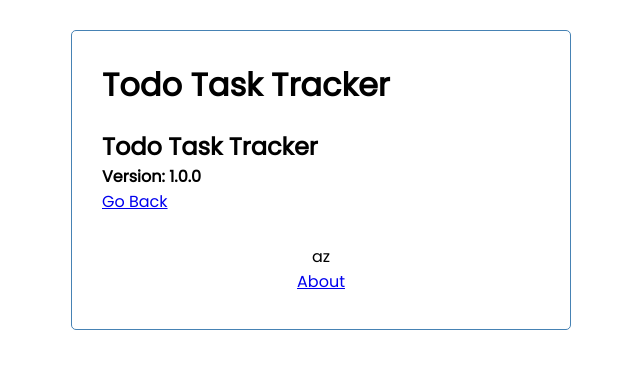
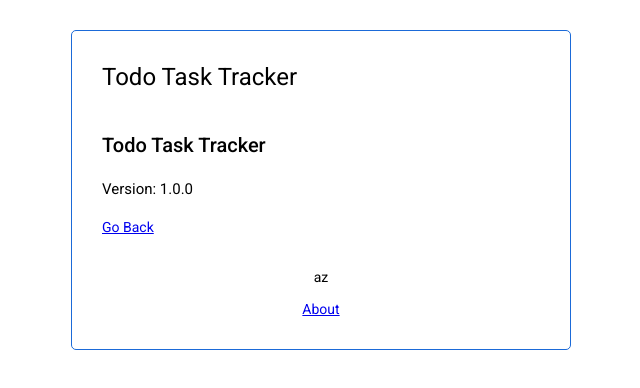
Before and after one commit to az1dii/angtodotrackerFE, an Angular app: page /about in a window 1280 px wide. Shown: the top 388 px of the page, without its empty margins (319-959 px from the left). Built offline with nearby package versions, Linux system fonts and the light colour scheme.

Commit message:
final touch

```diff
--- a/angular.json
+++ b/angular.json
@@ -27,6 +27,7 @@
               "src/assets"
             ],
             "styles": [
+              "./node_modules/@angular/material/prebuilt-themes/indigo-pink.css",
               "src/styles.css"
             ],
             "scripts": []
@@ -94,6 +95,7 @@
               "src/assets"
             ],
             "styles": [
+              "./node_modules/@angular/material/prebuilt-themes/indigo-pink.css",
               "src/styles.css"
             ],
             "scripts": []
--- a/package.json
+++ b/package.json
@@ -11,10 +11,12 @@
   "private": true,
   "dependencies": {
     "@angular/animations": "~13.1.0",
+    "@angular/cdk": "^13.2.0",
     "@angular/common": "~13.1.0",
     "@angular/compiler": "~13.1.0",
     "@angular/core": "~13.1.0",
     "@angular/forms": "~13.1.0",
+    "@angular/material": "^13.2.0",
     "@angular/platform-browser": "~13.1.0",
     "@angular/platform-browser-dynamic": "~13.1.0",
     "@angular/router": "~13.1.0",
--- a/src/app/app.module.ts
+++ b/src/app/app.module.ts
@@ -4,6 +4,7 @@
 import { HttpClientModule } from '@angular/common/http';
 import { FormsModule } from '@angular/forms';
 import { RouterModule, Routes } from '@angular/router';
+import { MatSidenavModule } from '@angular/material/sidenav'
 
 
 import { AppComponent } from './app.component';
@@ -14,6 +15,7 @@
 import { AddTaskComponent } from './components/add-task/add-task.component';
 import { AboutComponent } from './components/about/about.component';
 import { FooterComponent } from './components/footer/footer.component';
+import { BrowserAnimationsModule } from '@angular/platform-browser/animations';
 
 const appRoutes: Routes = [
   {path: '', component: TasksComponent},
@@ -37,6 +39,8 @@
     HttpClientModule,
     FormsModule,
     RouterModule.forRoot(appRoutes, {enableTracing: true}),
+    BrowserAnimationsModule,
+    MatSidenavModule
 
   ],
   providers: [],
--- a/src/app/components/task-item/task-item.component.css
+++ b/src/app/components/task-item/task-item.component.css
@@ -6,7 +6,7 @@
   }
 
   .task.reminder {
-    border-left: 5px solid green;
+    border-left: 5px solid rgb(44, 216, 17);
   }
 
   .task h3 {
--- a/src/index.html
+++ b/src/index.html
@@ -6,8 +6,11 @@
   <base href="/">
   <meta name="viewport" content="width=device-width, initial-scale=1">
   <link rel="icon" type="image/x-icon" href="favicon.ico">
+  <link rel="preconnect" href="https://fonts.gstatic.com">
+  <link href="https://fonts.googleapis.com/css2?family=Roboto:wght@300;400;500&display=swap" rel="stylesheet">
+  <link href="https://fonts.googleapis.com/icon?family=Material+Icons" rel="stylesheet">
 </head>
-<body>
+<body class="mat-typography">
   <app-root></app-root>
 </body>
 </html>
--- a/src/styles.css
+++ b/src/styles.css
@@ -17,7 +17,7 @@
   margin: 30px auto;
   overflow: auto;
   min-height: 300px;
-  border: 1px solid steelblue;
+  border: 1px solid rgb(27, 106, 216);
   padding: 30px;
   border-radius: 5px;
 }
@@ -79,3 +79,5 @@
   flex: 2;
   height: 20px;
 }
+html, body { height: 100%; }
+body { margin: 0; font-family: Roboto, "Helvetica Neue", sans-serif; }
```
Also changed, not shown: 1 other file (tests, documents, lock files or other folders).
